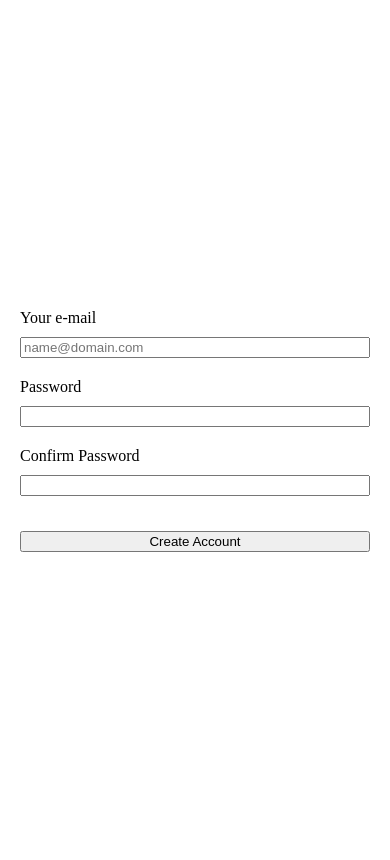
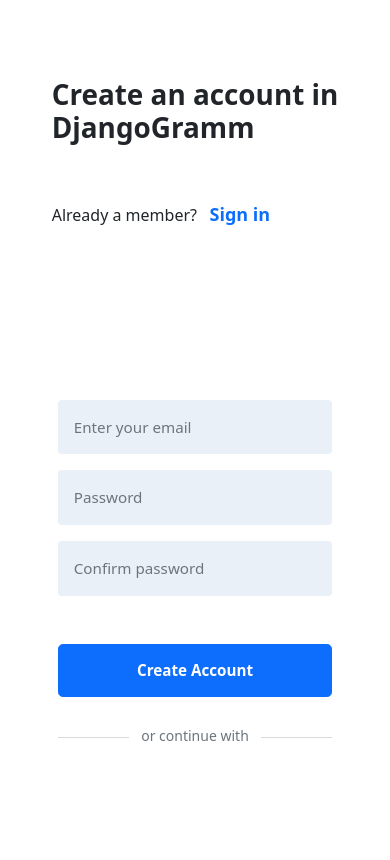
Before and after one commit to aisyesm/DjangoGramm, a Django app: page /app/register in a window 390 px wide. After the commit the page ends 741 px from the top, so only its background shows below. Run offline with Django 3.2, Linux system fonts and the light colour scheme.

Commit message:
Style and make responsive register page

```diff
--- a/djangogramm/app/forms.py
+++ b/djangogramm/app/forms.py
@@ -11,16 +11,20 @@
 
 
 class UserRegisterForm(Form):
-    email = CharField(label='', max_length=100, widget=EmailInput(attrs={'placeholder': 'name@domain.com'}))
-    password = CharField(label='', max_length=100, widget=PasswordInput())
-    confirm_password = CharField(label='', max_length=100, widget=PasswordInput())
+    email = CharField(label='', max_length=100, widget=EmailInput(attrs={'placeholder': 'Enter your email',
+                                                                         'class': 'form-control'}))
+    password = CharField(label='', max_length=100, widget=PasswordInput(attrs={'placeholder': 'Password',
+                                                                               'class': 'form-control'}))
+    confirm_password = CharField(label='', max_length=100,
+                                 widget=PasswordInput(attrs={'placeholder': 'Confirm password',
+                                                             'class': 'form-control'}))
 
 
 class UserFullInfoForm(Form):
     first_name = CharField(label='First name', max_length=30)
     last_name = CharField(label='Last name', max_length=30)
     bio = CharField(label='Bio', required=False, max_length=400,
-                          widget=Textarea(attrs={'placeholder': 'Tell the world something about yourself...'}))
+                    widget=Textarea(attrs={'placeholder': 'Tell the world something about yourself...'}))
     avatar = ImageField(label='Photo', required=False)
 
 
--- a/djangogramm/app/static/app/css/login.css
+++ b/djangogramm/app/static/app/css/login_register.css
@@ -1,4 +1,4 @@
-#id_email, #id_password {
+#id_email, #id_password, #id_confirm_password {
   background-color: #Eaf0f8;
   padding: 1rem 1rem;
   border: none;
@@ -6,7 +6,7 @@
   font-weight: light;
 }
 
-#sign-in-btn {
+#action-btn {
     padding: 0.9rem 1rem;
     font-size: 0.95rem!important;
 }
@@ -35,7 +35,7 @@
   margin-left: 12px;
 }
 
-.reg-link  {
+.link  {
     font-size: 18px;
     text-decoration: none;
     font-weight: bold;
--- a/djangogramm/app/templates/app/register.html
+++ b/djangogramm/app/templates/app/register.html
@@ -1,42 +1,63 @@
 <!DOCTYPE html>
 <html lang="en" xmlns="http://www.w3.org/1999/html">
 <head>
-    <meta charset="UTF-8">
+     <meta charset="UTF-8">
+    <meta name="viewport" content="width=device-width, initial-scale=1">
     {% load static %}
-    <link rel="stylesheet" type="text/css" href="{% static 'app/style.css' %}">
+    <link rel="stylesheet" type="text/css" href="{% static 'app/css/login_register.css' %}">
+    <link href="https://cdn.jsdelivr.net/npm/bootstrap@5.1.3/dist/css/bootstrap.min.css"
+          rel="stylesheet"
+          integrity="sha384-1BmE4kWBq78iYhFldvKuhfTAU6auU8tT94WrHftjDbrCEXSU1oBoqyl2QvZ6jIW3"
+          crossorigin="anonymous">
     <title>DjangoGramm</title>
 </head>
 <body>
-    <div class="form_authentication">
-        <form action="{% url 'app:register' %}"  method="POST">
-            {% csrf_token %}
-            <div class="login-form">
-                <div class="email-password">
-                    <div class="field">
-                        <div>Your e-mail</div>
-                        <div>{{ form.email }}</div>
+    <div class="container-fluid">
+        <div class="row min-vh-100">
+            <div class="col-12 col-sm-5 col-md-6 col-lg-8 col-xxl-7 d-flex flex-column justify-content-center align-items-center">
+                <div class="d-flex flex-column">
+                    <div class="mb-5">
+                        <h1 class="fw-bold">Create an account in<br>DjangoGramm</h1>
                     </div>
-                    <div class="field">
-                        <div>Password</div>
-                        <div>{{ form.password }}</div>
-                    </div>
-                    <div class="field">
-                        <div>Confirm Password</div>
-                        <div>{{ form.confirm_password }}</div>
+                    <div>
+                        <p>
+                            Already a member?&nbsp;&nbsp;&nbsp;<a href="{% url 'app:handle_authentication' %}" class="link">Sign in</a>
+                        </p>
                     </div>
                 </div>
-                <div class="buttons_container">
-                    <button name="proceed" type="submit" value="register">Create Account</button>
+            </div>
+                <div class="col-12 col-sm-7 col-md-6 col-lg-4 col-xxl-5 d-flex flex-column justify-content-center align-items-center">
+                    <form class="w-75 px-xxl-5" action="{% url 'app:register' %}"  method="POST">
+                        {% csrf_token %}
+                        <div class="mb-3">{{ form.email }}</div>
+                        <div class="mb-3">
+                            {{ form.password }}
+                        </div>
+                        {% if passwords_dont_match or invalid_email or user_already_exist%}
+                            <div class="mb-3">
+                                {{ form.confirm_password }}
+                            </div>
+                        {% else %}
+                            <div class="mb-5">
+                                {{ form.confirm_password }}
+                            </div>
+                        {% endif %}
+                        {% if passwords_dont_match %}
+                            <p class="mb-2 text-danger">Passwords don't match</p>
+                        {% elif invalid_email %}
+                            <p class="mb-2 text-danger">Invalid email</p>
+                        {% elif user_already_exist %}
+                            <p class="mb-2 text-danger">Account with this email already exists</p>
+                        {% endif %}
+                        <button class="btn btn-primary btn-lg w-100 fw-bold fs-6 mb-4" id="action-btn" name="proceed" type="submit" value="register">Create Account</button>
+                        <p class="form-text" id="line-wrap">or continue with</p>
+                    </form>
                 </div>
-            </div>
-            {% if passwords_dont_match %}
-                <p class="error">Passwords don't match</p>
-            {% elif invalid_email %}
-                <p class="error">Invalid email</p>
-            {% elif user_already_exist %}
-                <p class="error">Account with this email already exists</p>
-            {% endif %}
-        </form>
+        </div>
     </div>
+    <script src="https://cdn.jsdelivr.net/npm/bootstrap@5.1.3/dist/js/bootstrap.bundle.min.js"
+            integrity="sha384-ka7Sk0Gln4gmtz2MlQnikT1wXgYsOg+OMhuP+IlRH9sENBO0LRn5q+8nbTov4+1p"
+            crossorigin="anonymous">
+    </script>
 </body>
 </html>
```
Also changed, not shown: djangogramm/app/templates/app/login.html (+5 -5 lines).
